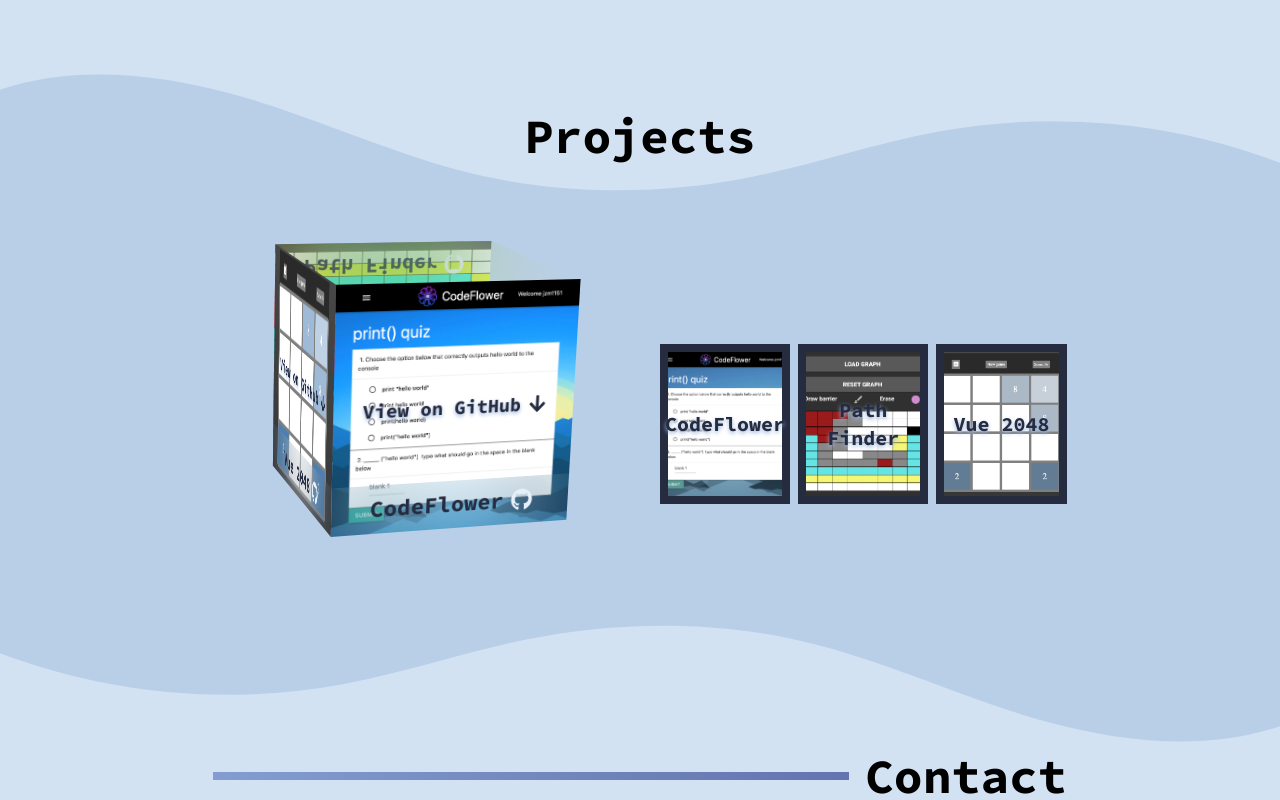
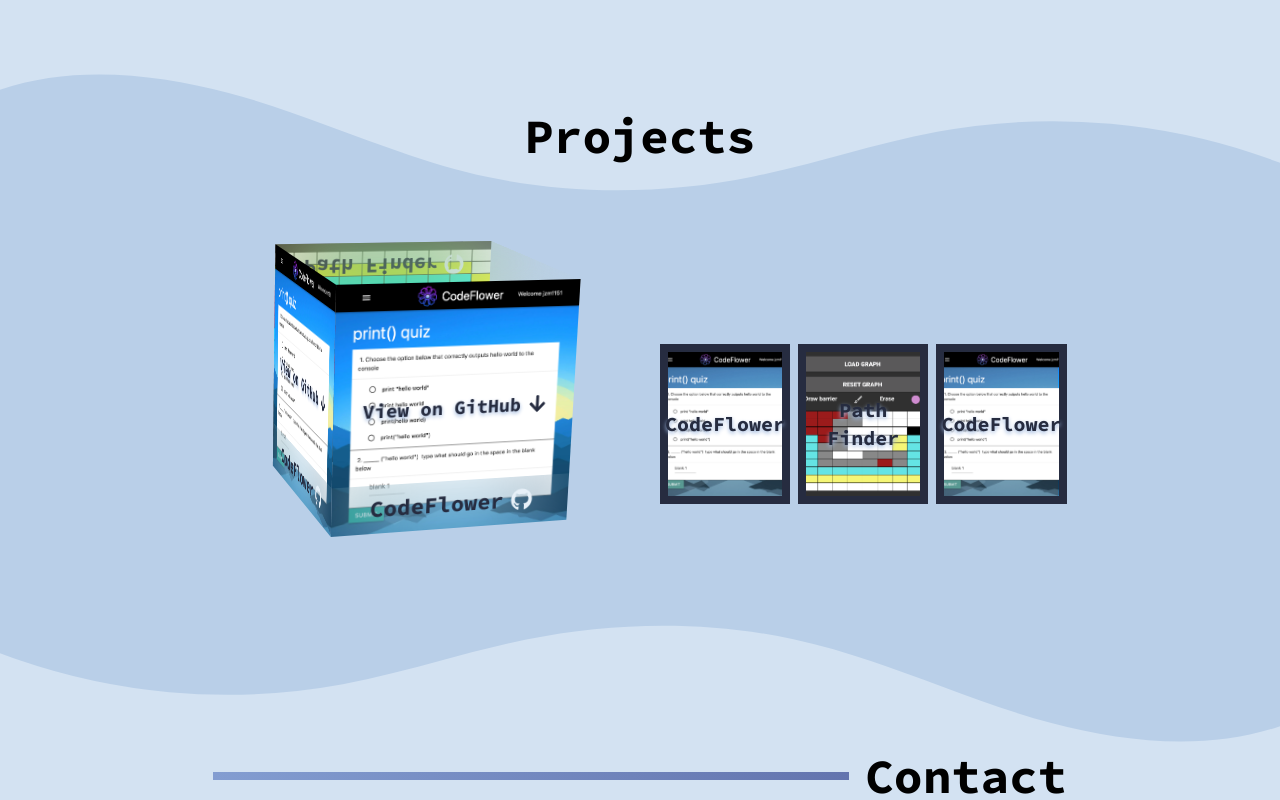
Before and after one commit to jzm1151/portfolio, a React (Vite) app: page / in a window 1280 px wide. Shown: the part 1372-2172 px from the top of the page. Built offline with nearby package versions, Linux system fonts and the light colour scheme.

Commit message:
testing different transformations for safari on ios

```diff
--- a/src/Components/Sections/ProjectsSection/ProjectsSection.css
+++ b/src/Components/Sections/ProjectsSection/ProjectsSection.css
@@ -9,10 +9,11 @@
 
 .cube {
 	position: absolute;
+	display: block;
 	width: 100%;
 	height: 100%;
 	transform-style: preserve-3d;
-	transition: transform 1s cubic-bezier(0.32, 0.05, 0.35, 1.6);
+	transition: transform 1s ease-in-out;
 }
 
 .cube-face-image {
--- a/src/Components/Sections/ProjectsSection/ProjectsSection.tsx
+++ b/src/Components/Sections/ProjectsSection/ProjectsSection.tsx
@@ -79,10 +79,10 @@
         },
         null,
         {
-            title: 'Vue 2048',
-            img: 'vue-2048.png',
-            githubHref: 'https://github.com/jzm1151/vue-2048',
-            alt: 'Vue 2048 project screenshot',
+            title: 'CodeFlower',
+            img: 'codeflower.png',
+            githubHref: 'https://github.com/jzm1151/Code-Flower',
+            alt: 'CodeFlower project screenshot',
         },
         null,
         null,
```
